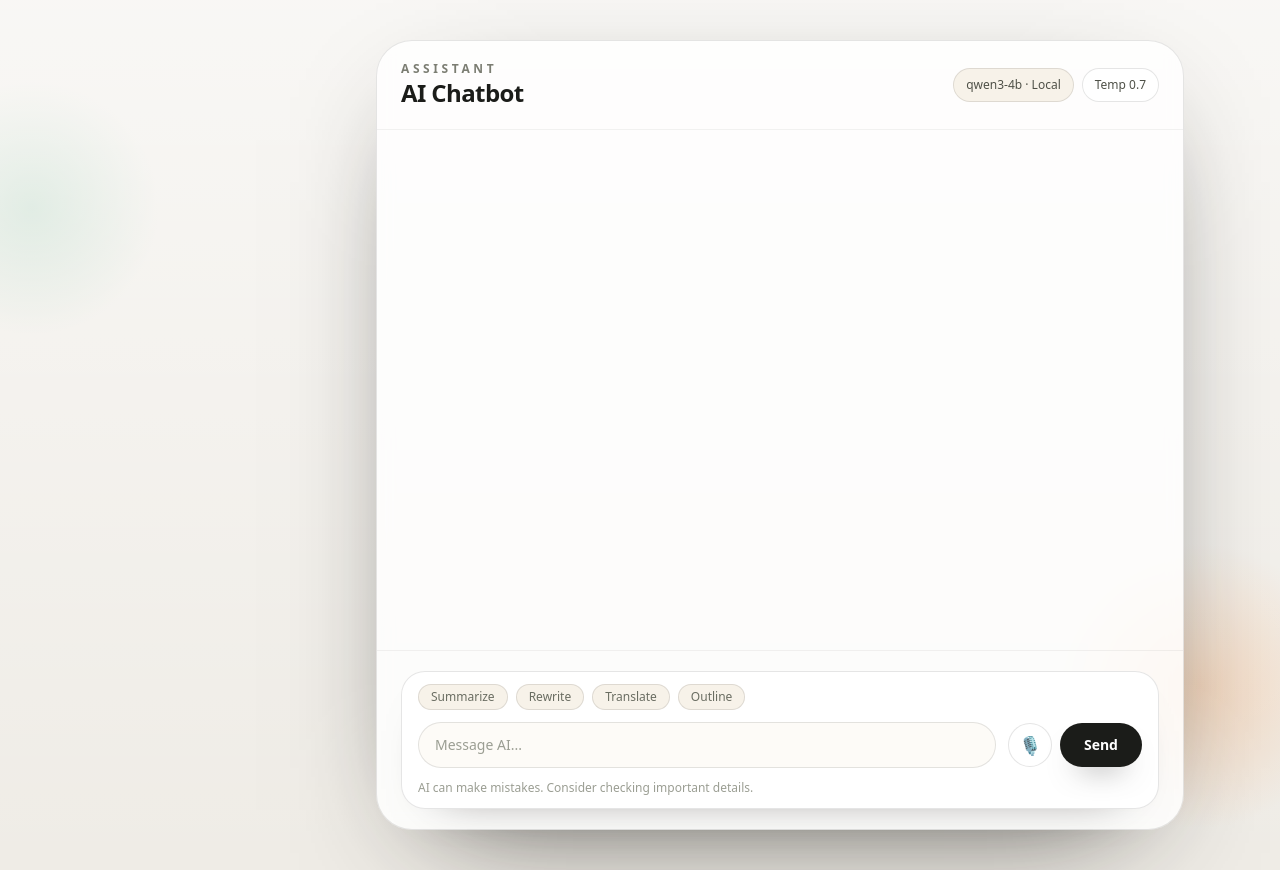
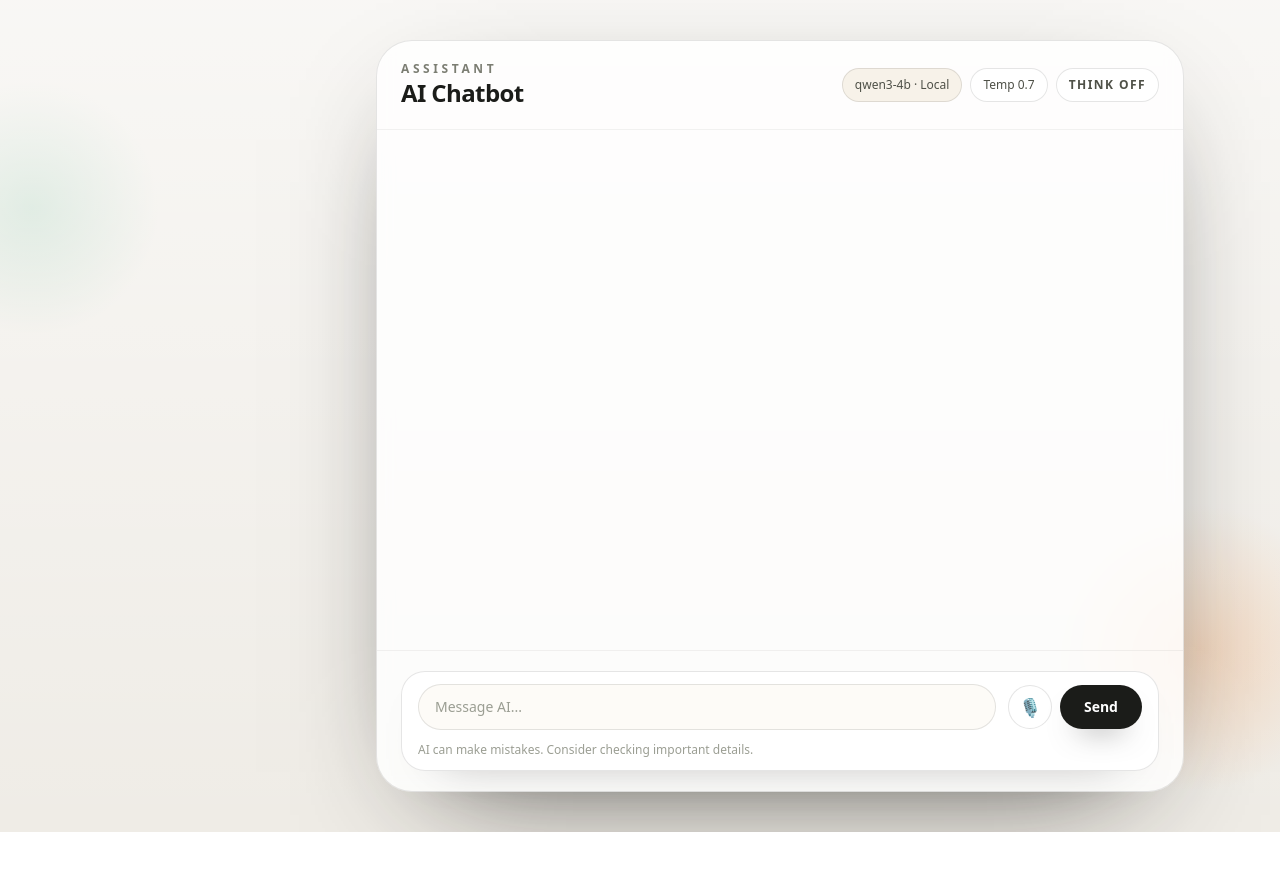
Before and after one commit to FajrulHQ/chatbot, a Next.js app: page / in a window 1280 px wide. After the commit the page ends 832 px from the top, so only its background shows below. Built offline with nearby package versions, Linux system fonts and the light colour scheme.

Commit message:
button to enabled or disabled think

```diff
--- a/src/app/page.tsx
+++ b/src/app/page.tsx
@@ -17,6 +17,7 @@ export default function Home() {
   const [messages, setMessages] = useState<ChatMessage[]>(initialMessages);
   const [input, setInput] = useState("");
   const [isSending, setIsSending] = useState(false);
+  const [thinkEnabled, setThinkEnabled] = useState(false);
   const [expandedThink, setExpandedThink] = useState<Record<string, boolean>>(
     {}
   );
@@ -112,23 +113,32 @@ export default function Home() {
     setIsSending(true);
 
     try {
+      const systemPrompt = thinkEnabled
+        ? "Include a <think>...</think> section with concise reasoning, followed by the final answer."
+        : "Respond with only the final answer. Do not include <think> tags or hidden reasoning. /no_think";
+
+      const payloadMessages = [
+        { role: "system", content: systemPrompt },
+        ...nextMessages
+          .filter((message) => message.role !== "assistant" || message.text)
+          .map((message) => ({
+            role: message.role,
+            content: message.text,
+          })),
+      ];
+
       const response = await fetch("/api/chat", {
         method: "POST",
         headers: {
           "Content-Type": "application/json",
         },
         body: JSON.stringify({
-          messages: nextMessages
-            .filter((message) => message.role !== "assistant" || message.text)
-            .map((message) => ({
-            role: message.role,
-            content: message.text,
-          })),
+          messages: payloadMessages,
         }),
       });
 
       if (!response.ok) {
-        throw new Error("Ollama request failed");
+        throw new Error("LM Studio request failed");
       }
 
       if (!response.body) {
@@ -163,7 +173,14 @@ export default function Home() {
               const delta = payload.choices?.[0]?.delta?.content ?? "";
               if (!delta) continue;
               accumulated += delta;
-              const { answer, think } = splitThink(accumulated);
+              const { answer, think } = thinkEnabled
+                ? splitThink(accumulated)
+                : {
+                    answer: accumulated
+                      .replace(/<think>[\s\S]*?<\/think>/gi, "")
+                      .trim(),
+                    think: "",
+                  };
               setMessages((prev) =>
                 prev.map((message) =>
                   message.id === assistantId
@@ -275,6 +292,17 @@ export default function Home() {
               <span className="rounded-full border border-black/10 bg-white px-3 py-2 text-[#4f5148]">
                 Temp 0.7
               </span>
+              <button
+                type="button"
+                onClick={() => setThinkEnabled((prev) => !prev)}
+                className={`rounded-full border px-3 py-2 text-xs font-semibold uppercase tracking-[0.12em] transition ${
+                  thinkEnabled
+                    ? "border-[#c77c4e] bg-[#f3c7a2] text-[#1b1c19]"
+                    : "border-black/10 bg-white text-[#4f5148]"
+                }`}
+              >
+                Think {thinkEnabled ? "On" : "Off"}
+              </button>
             </div>
           </header>
 
@@ -294,7 +322,7 @@ export default function Home() {
                   {message.role === "user" ? "You" : "AI"}
                 </div>
                 <div className="max-w-xl space-y-3">
-                  {message.role === "assistant" && message.think ? (
+                  {thinkEnabled && message.role === "assistant" && message.think ? (
                     <div className="px-3 py-2 text-[11px] text-[#6a6d62]">
                       <div className="flex items-center justify-between gap-3">
                         <span className="font-semibold uppercase tracking-[0.2em]">
@@ -348,16 +376,6 @@ export default function Home() {
                 handleSend();
               }}
             >
-              <div className="flex flex-wrap gap-2 text-xs font-medium text-[#6a6d62]">
-                {["Summarize", "Rewrite", "Translate", "Outline"].map((chip) => (
-                  <span
-                    key={chip}
-                    className="rounded-full border border-black/10 bg-[#f7f2e9] px-3 py-1"
-                  >
-                    {chip}
-                  </span>
-                ))}
-              </div>
               <div className="flex flex-col gap-3 sm:flex-row sm:items-center">
                 <input
                   className="flex-1 rounded-full border border-black/10 bg-[#fdfbf7] px-4 py-3 text-sm text-[#1b1c19] placeholder:text-[#9b9e93] focus:outline-none focus:ring-2 focus:ring-[#c4d4c5]"
```
